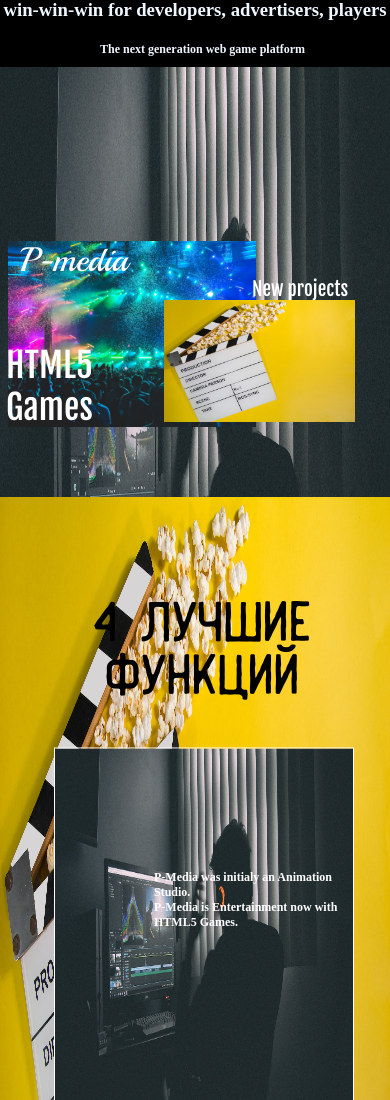
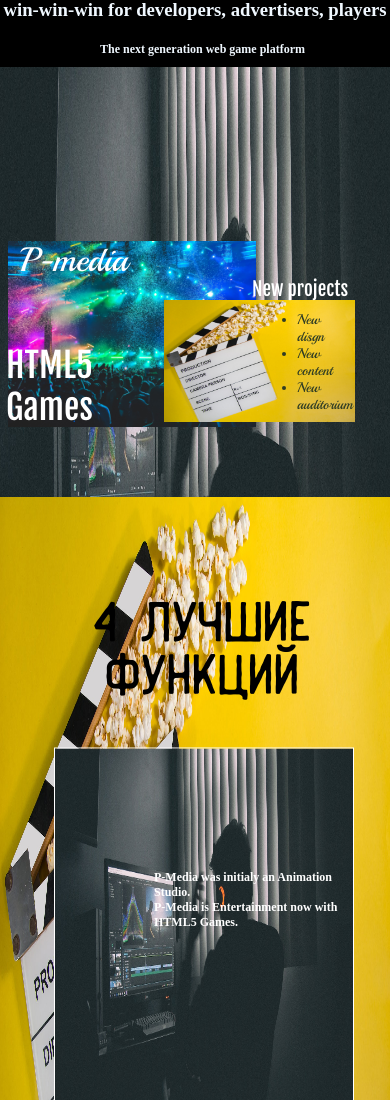
Before and after one commit to MirasSabyr/adapt, a plain HTML site: page index.html in a window 390 px wide. Shown: the top 1100 px of the page. Drawn offline with Linux system fonts and the light colour scheme.

Commit message:
Update style.css

```diff
--- a/style.css
+++ b/style.css
@@ -1430,4 +1430,9 @@
      .futuremap{
       display: none;
      }
+    ul{
+         font-size: 14px;
+      top: 27px;
+      left: 29px;
+    }
 }
```
